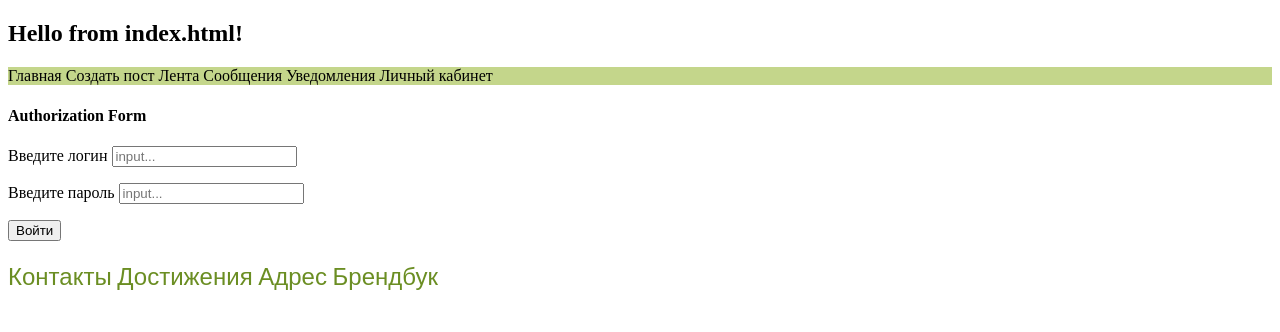
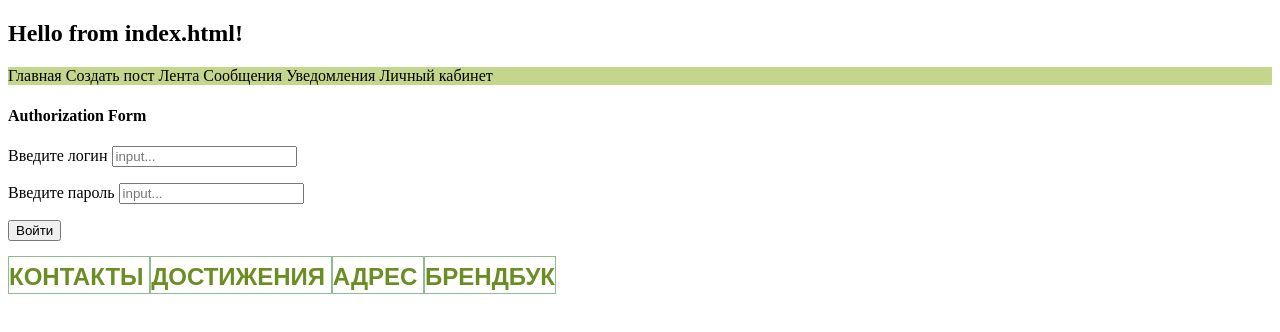
Before and after one commit to FelikMine/Portfolio, a plain HTML site: page index.html in a window 1280 px wide. Drawn offline with Linux system fonts and the light colour scheme.

Commit message:
Добавление доп.стилей

```diff
--- a/style.css
+++ b/style.css
@@ -13,4 +13,8 @@ footer span {
     font-family: Impact, Haettenschweiler, 'Arial Narrow Bold', sans-serif;
     color: olivedrab;
     font-size: 24px;
+
+    border: 1px solid darkseagreen;
+    font-weight: 800;
+    text-transform: uppercase;
 }
```
